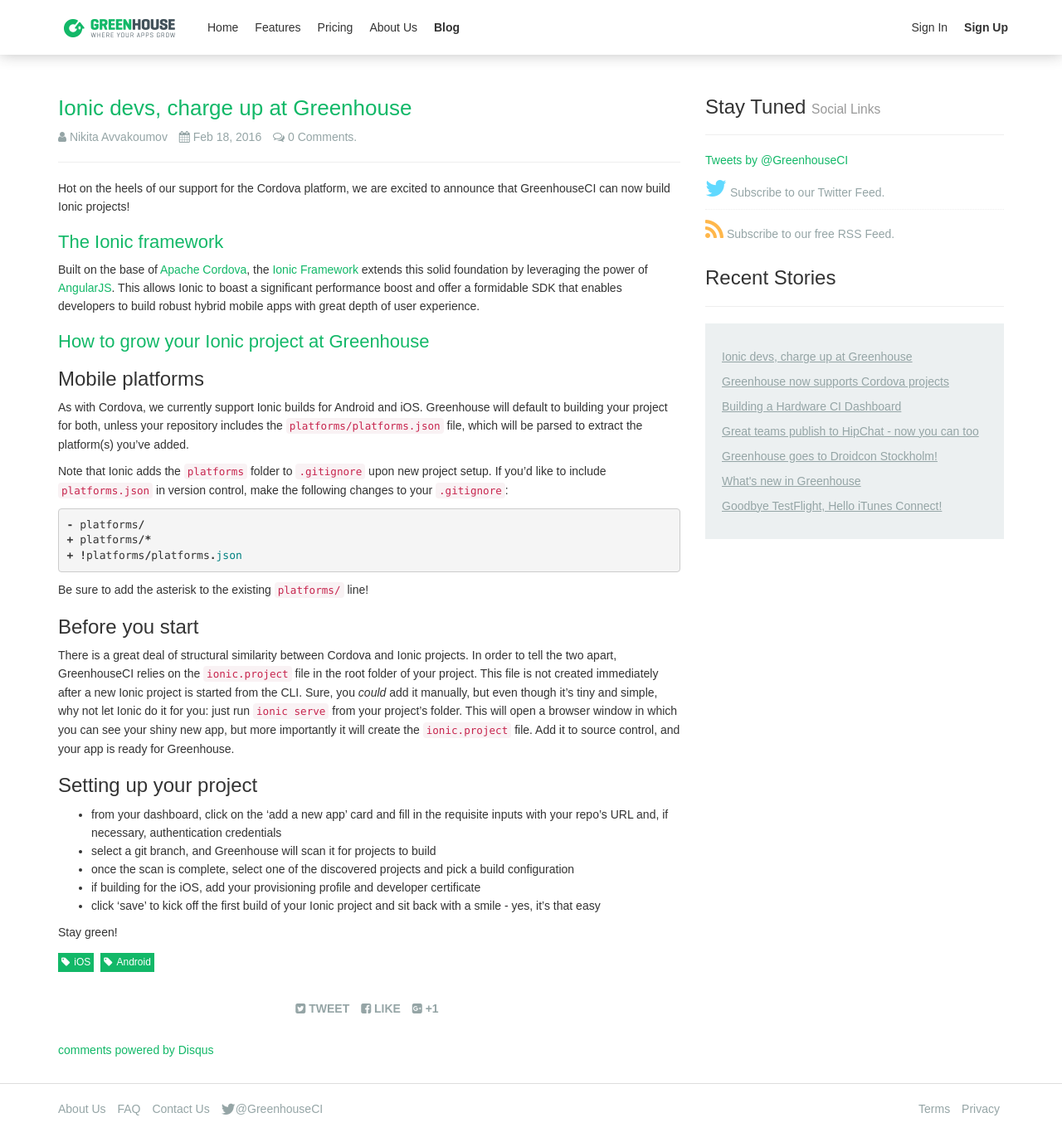
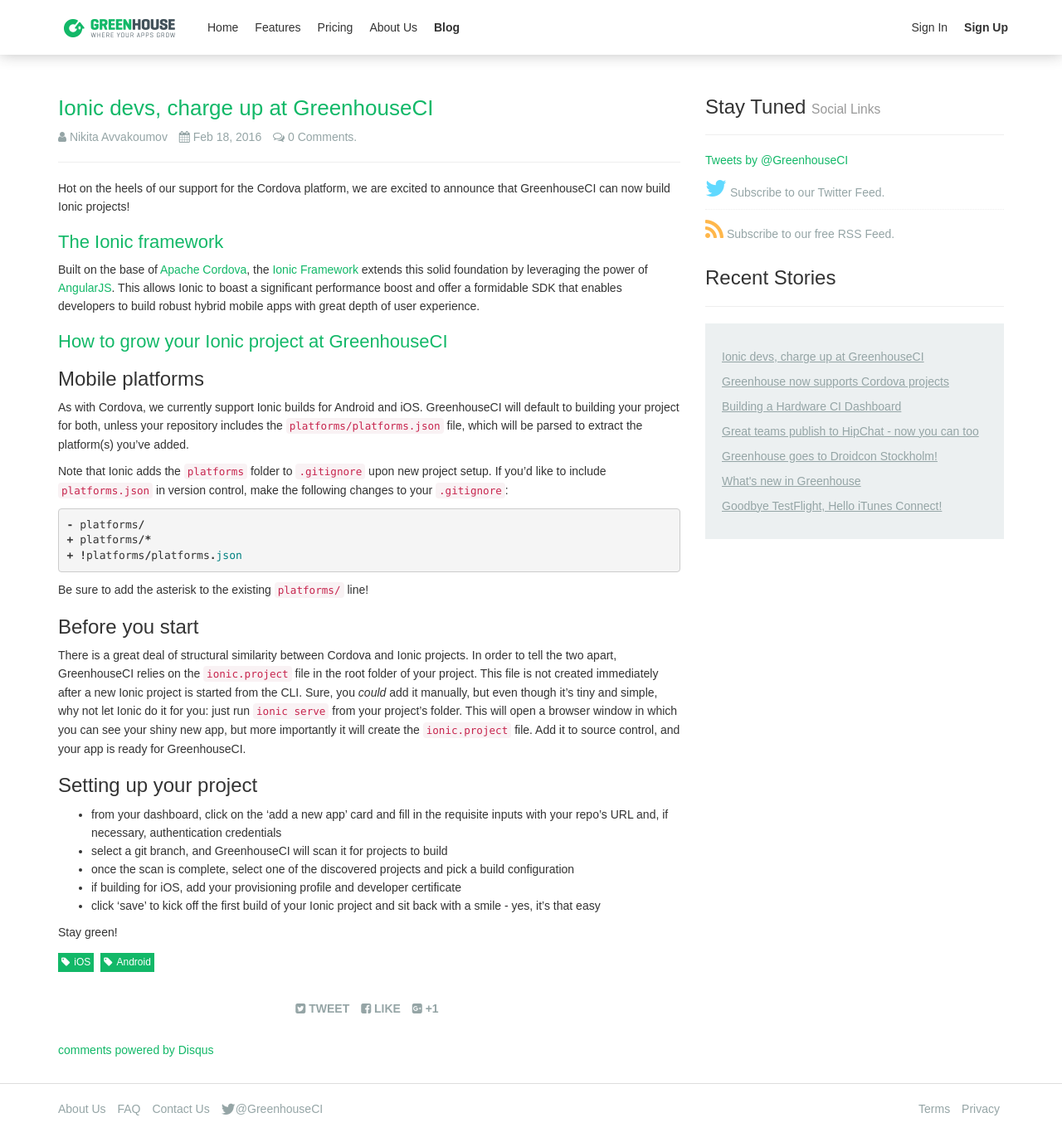
Before and after one commit to GreenhouseCI/blog.greenhouseci.com, a Jekyll site: the page built from _posts/2016-02-18-ionic-support.md, in a window 1280 px wide and 1377 px high. Shown: the whole window at 83% size. Built offline with Jekyll 4.4.1, drawn with Linux system fonts in a browser that asks for light colours; nearby versions of some CDN libraries; comment, search, counter and statistics services are not loaded.

Commit message:
Fix typo and change Greenhouse to GreenhouseCI for consistency

```diff
--- a/_posts/2016-02-18-ionic-support.md
+++ b/_posts/2016-02-18-ionic-support.md
@@ -1,6 +1,6 @@
 ---
 layout: post
-title:  "Ionic devs, charge up at Greenhouse"
+title:  "Ionic devs, charge up at GreenhouseCI"
 date:   2016-02-18 12:00:00
 categories: Greenhouse update
 tags: [ios, android, ionic]
@@ -22,11 +22,11 @@
 developers to build robust hybrid mobile apps with great depth of user
 experience.
 
-## How to grow your Ionic project at Greenhouse
+## How to grow your Ionic project at GreenhouseCI
 
 ### Mobile platforms
 As with Cordova, we currently support Ionic builds for Android and iOS.
-Greenhouse will default to building your project for both, unless your
+GreenhouseCI will default to building your project for both, unless your
 repository includes the `platforms/platforms.json` file, which will be parsed to
 extract the platform(s) you've added.
 
@@ -51,16 +51,16 @@
 do it for you: just run `ionic serve` from your project's folder.
 This will open a browser window in which you can see your shiny new app, but
 more importantly it will create the `ionic.project` file. Add it to source
-control, and your app is ready for Greenhouse.
+control, and your app is ready for GreenhouseCI.
 
 ### Setting up your project
 - from your dashboard, click on the 'add a new app' card and fill in the
   requisite inputs with your repo's URL and, if necessary, authentication
   credentials
-- select a git branch, and Greenhouse will scan it for projects to build
+- select a git branch, and GreenhouseCI will scan it for projects to build
 - once the scan is complete, select one of the discovered projects and pick a
   build configuration
-- if building for the iOS, add your provisioning profile and developer
+- if building for iOS, add your provisioning profile and developer
   certificate
 - click 'save' to kick off the first build of your Ionic project and sit back
   with a smile - yes, it's that easy
```
